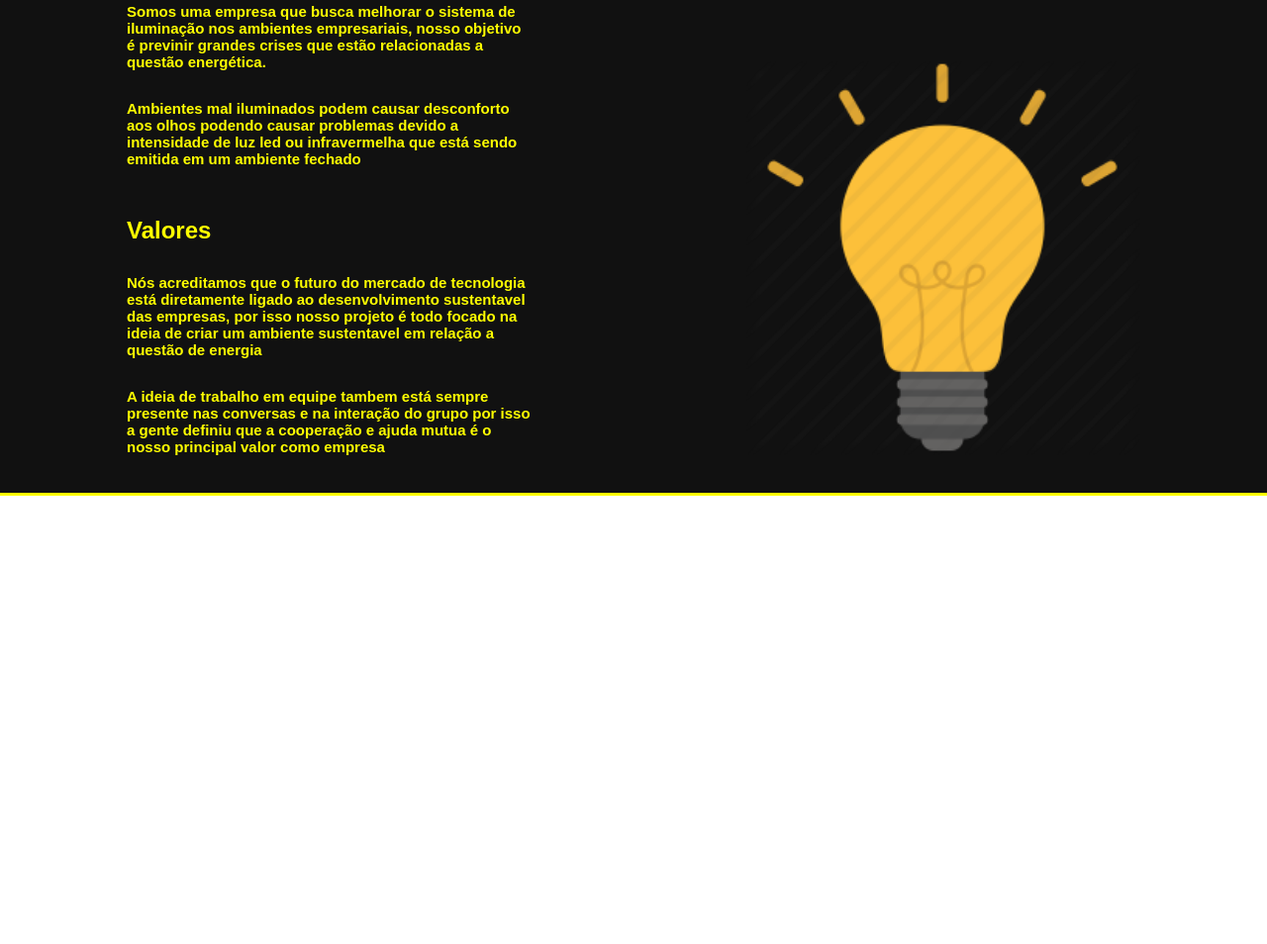
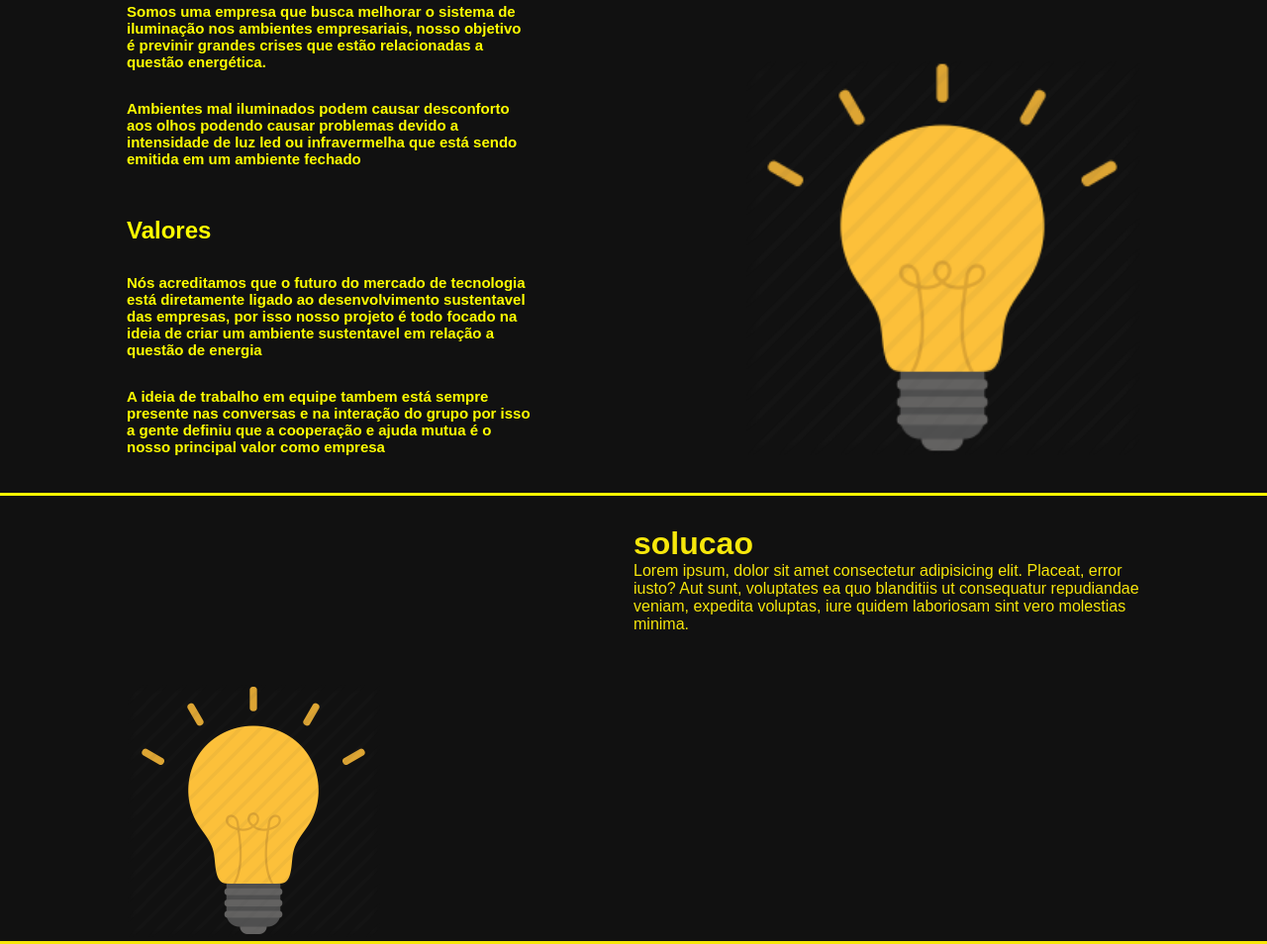
Before and after one commit to felipepereiradasilva1/Projeto-Luminous-v2, a plain HTML site: page site/index.html in a window 1280 px wide. Shown: the part 664-1618 px from the top of the page at 99% size. Before the commit the page ends 1165 px from the top, so only its background shows below. Drawn offline with Linux system fonts and the light colour scheme.

Commit message:
novidades e melhorias

```diff
--- a/site/css/style.css
+++ b/site/css/style.css
@@ -11,7 +11,6 @@ body {
 }
 
 .container {
-    height: 70px;
     width: 80%;
     margin: auto;
 }
@@ -261,12 +260,6 @@ input:focus, label:focus { /* classe usada para retirar a linha do input */
     border-bottom: 3px yellow solid;
 }
 
-.sobrebox {
-    height: 70px;
-    width: 80%;
-    margin: auto;
-}
-
 .sobre h1{
     color: yellow;
     margin-top: 20px;
@@ -300,3 +293,21 @@ input:focus, label:focus { /* classe usada para retirar a linha do input */
 }
 
 /*FIM DO SOBRE*/
+
+.solucao {
+    background-color: #111111;
+    border-bottom: #f7e70b 3px solid;
+}
+
+.solucaoBox{
+    color: #f7e70b;
+    display: block;
+    width: 50%;
+    margin: 30px 0;
+    float: right;
+}
+
+
+.solucao img {
+    margin-top: 190px;
+}
--- a/site/index.html
+++ b/site/index.html
@@ -35,7 +35,7 @@
 
     <div class="sobre">
 
-        <div class="sobrebox">
+        <div class="container">
             <h1>Sobre nós</h1>
             <p>Somos uma empresa que busca melhorar o sistema de iluminação nos ambientes empresariais, nosso objetivo é previnir grandes crises que estão relacionadas a questão energética. </p>
             <p>Ambientes mal iluminados podem causar desconforto aos olhos podendo causar problemas devido a intensidade de luz led ou infravermelha que está sendo emitida em um ambiente fechado</p>
@@ -49,6 +49,14 @@
     </div>
 
     <!--FIM DO SOBRE-->
-
+    <div class="solucao">
+        <div class="container">
+            <div class="solucaoBox">
+                <h1>solucao</h1>
+                <p>Lorem ipsum, dolor sit amet consectetur adipisicing elit. Placeat, error iusto? Aut sunt, voluptates ea quo blanditiis ut consequatur repudiandae veniam, expedita voluptas, iure quidem laboriosam sint vero molestias minima.</p>
+            </div>
+            <img src="img/lamp.png" alt="">
+        </div>
+    </div>
 </body>
 </html>
```
Also changed, not shown: site/cadastro.html (+5 -5 lines), site/login.html (+1 -1 lines).
